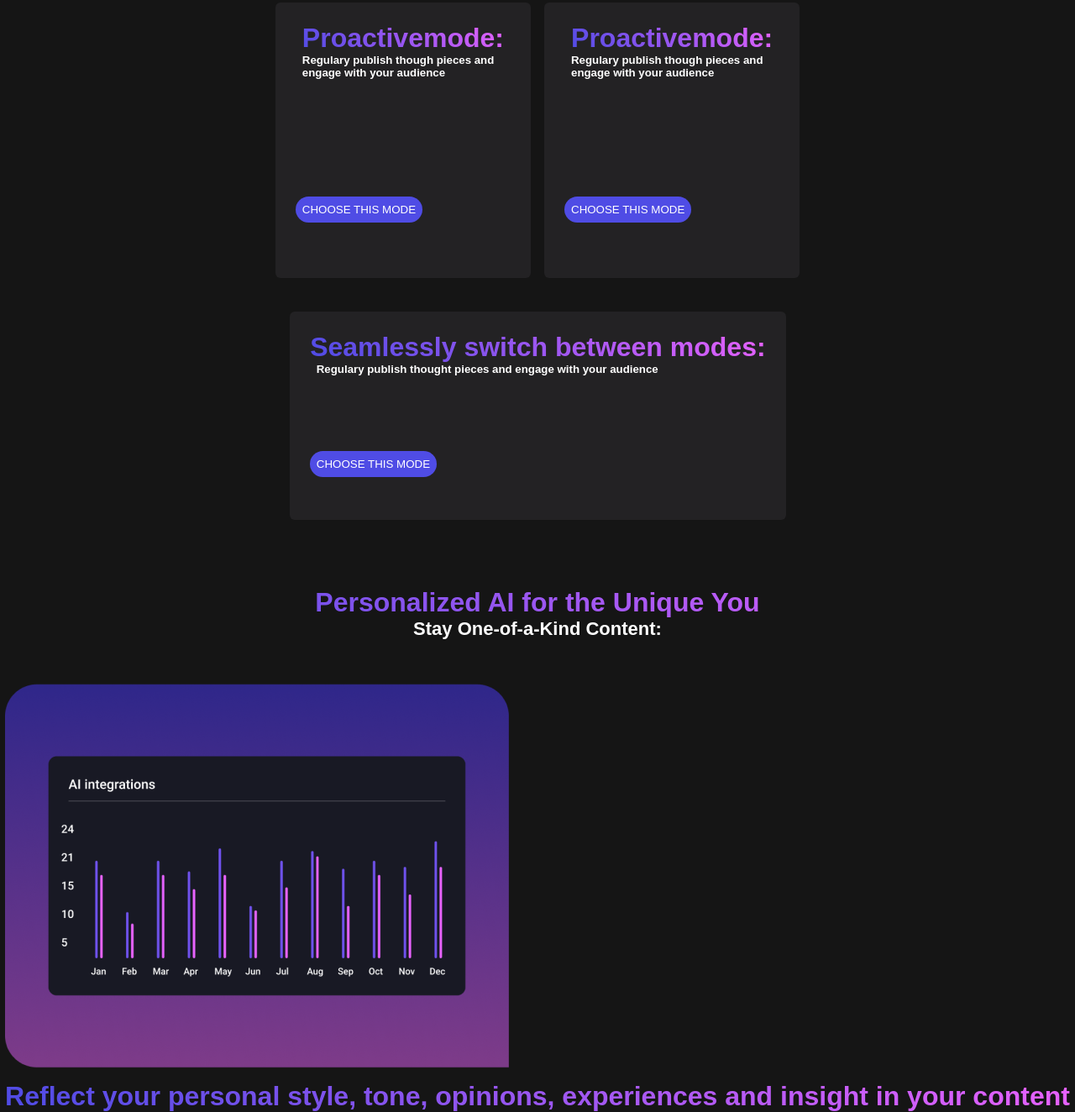
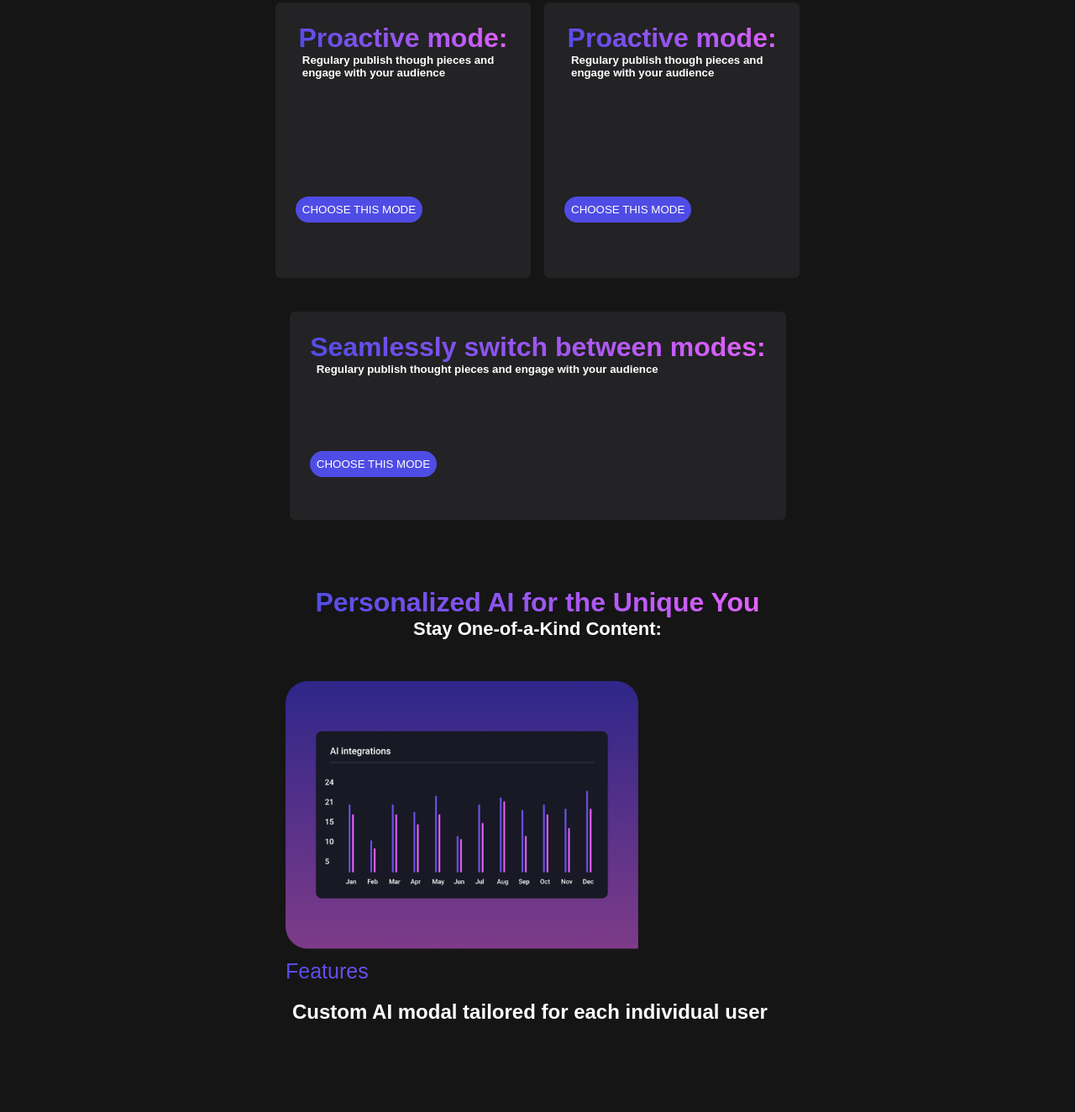
Before and after one commit to KennoKevin/AI420, a plain HTML site: page index.html in a window 1280 px wide. Shown: the part 1581-2905 px from the top of the page at 84% size. After the commit the page ends 2800 px from the top, so only its background shows below. Drawn offline with Linux system fonts and the light colour scheme.

Commit message:
Add files via upload

```diff
--- a/index.html
+++ b/index.html
@@ -81,7 +81,6 @@
                     </div>
                 </div>
                 <div class="first">
-                    <img src="" alt="">
                 </div>
             </div>
 
@@ -118,14 +117,14 @@
         <div class="see">
             <div class="karlindaboxpage">
                 <div class="center">
-                    <h2 class="KarOneHunna">Proactive <span style="color: white;">mode:</span> </h2>
+                    <h2 class="KarOneHunna">Proactive mode:</h2>
                 </div>
                 <h5>Regulary publish though pieces and engage with your audience</h5>
                 <button class="buttongap">CHOOSE THIS MODE</button>
             </div>
             <div class="karlindaboxpage">
                 <div class="center">
-                    <h2 class="KarOneHunna">Proactive <span style="color: white;">mode:</span> </h2>
+                    <h2 class="KarOneHunna">Proactive mode:</h2>
                 </div>
                 <h5>Regulary publish though pieces and engage with your audience</h5>
                 <button class="buttongap">CHOOSE THIS MODE</button>
@@ -144,9 +143,14 @@
                 <h2 class="KarOneHunna">Personalized AI for the Unique You</h2>
                 <h2 class="KarlOneHunna">Stay One-of-a-Kind Content:</h2>
             </div>
-            <img src="info_image-wrap.png" alt="aaaaaaaaaa">
-            <h2 class="KarOneHunna">Reflect your personal style, tone, opinions, experiences and insight in your content</h2>
+            </div>
+            <div>
+                <img class="picturescalingtoninfo" src="info_image-wrap.png" alt="">
+                <p class="KarOneHunna">Features</p>
+                <h5 class="KarOne3HunnaNeverUse">Custom AI modal tailored for each individual user</h5>
+            </div>
         </div>
+
     </section>
 </body>
 </html>
--- a/style.css
+++ b/style.css
@@ -74,6 +74,10 @@ button{
     justify-content: center;
 }
 
+.KarOne3HunnaNeverUse{
+    font-size: 24px;
+}
+
 .KarOneHunna{
     background-image: linear-gradient(45deg, #4E4BE4,#E862FE);
     background-size: 100%;
@@ -100,10 +104,14 @@ button{
     background-color: rgb(21, 21, 21);
 }
 
+.benefit-kal{
+    margin-bottom: 90px;
+    margin-left: 50%;
+}
+
 .benefit-karl-reverse{
     display: flex;
     flex-direction: row-reverse;
-
 }
 
 .karlindabox{
@@ -179,6 +187,11 @@ h6 {
     line-height: 120%;
 }
 
+.picturescalingtoninfo{
+    max-width: 70%;
+    max-height: 50%;
+}
+
 .besidesboxington {
     display: flex;
     justify-content: center;
```
